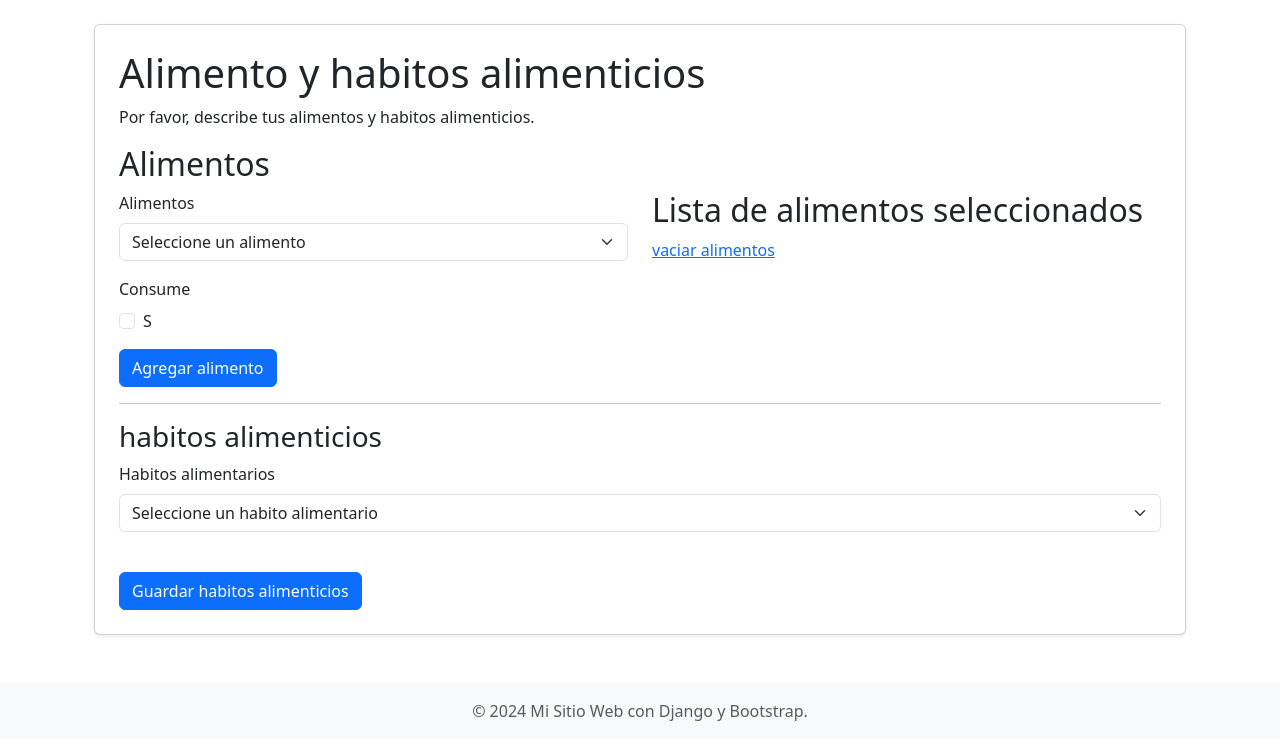
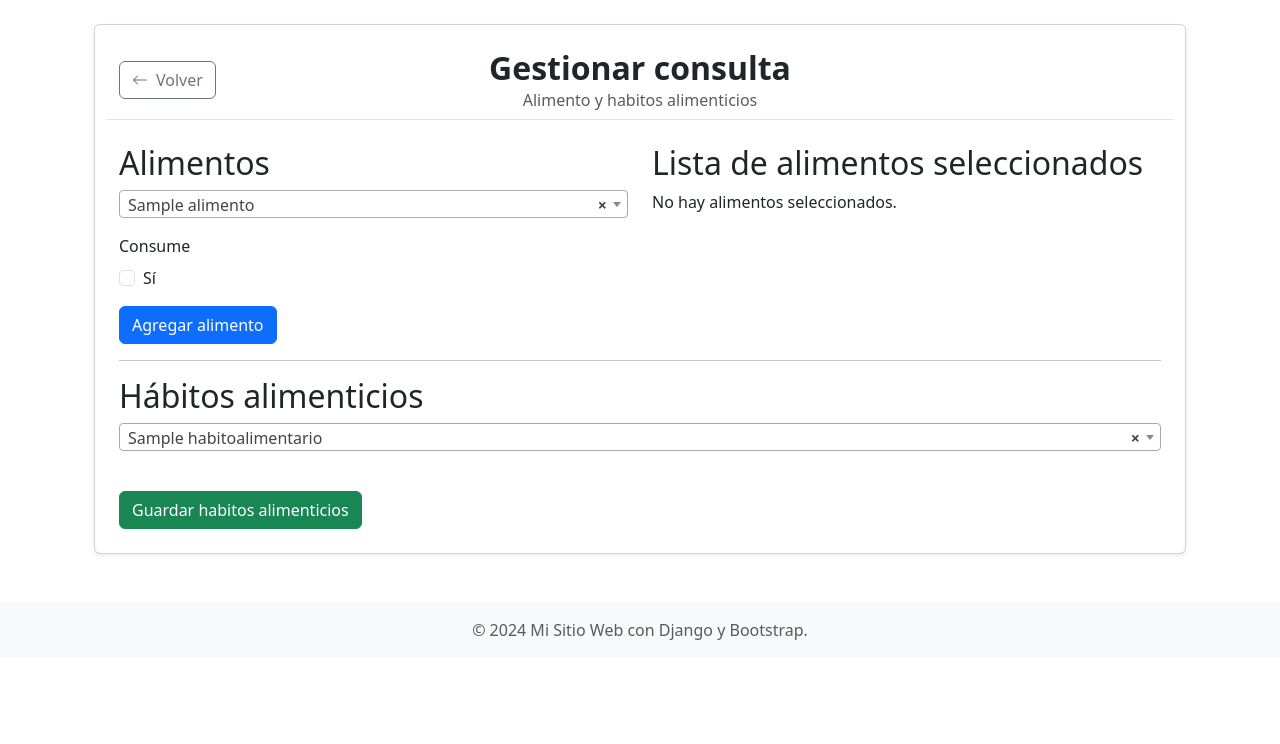
Before and after one commit to exebrites/sistema_nutricion, a Django app: page /alimentos_habitos/ in a window 1280 px wide. Shown: the part 56-800 px from the top of the page. Run offline with Django 5.2, Linux system fonts and the light colour scheme; tables that the repository leaves empty hold one stand-in row (values such as "Sample post"); parts of the project's set-up code (start-up, migrations or seed data) failed here and were passed over; some libraries are stand-ins or nearby versions.

Commit message:
feat:combo box aliementos y habitos alimenticios

```diff
--- a/nutricion/templates/consultas/alimentos_habitos.html
+++ b/nutricion/templates/consultas/alimentos_habitos.html
@@ -1,27 +1,38 @@
 {% extends "base.html" %}
 
+{% block extra_css %}
+<link href="https://cdn.jsdelivr.net/npm/select2@4.1.0-rc.0/dist/css/select2.min.css" rel="stylesheet" />
+{% endblock %}
+
 {% block content %}
-    <h1>Alimento y habitos alimenticios</h1>
-    <p>Por favor, describe tus alimentos y habitos alimenticios.</p>
-    <h2>Alimentos</h2>
+
+{% url 'index' as url_volver %}
+
+{% include 'components/page_header.html' with title="Gestionar consulta" subtitle="Alimento y habitos alimenticios" back_url=url_volver %}
 <div class="row">
     <div class="col-sm-6">
+        <h2>Alimentos</h2>
         <form action="{% url 'agregar_alimento' %}" method="post">
             {% csrf_token %}
             <div class="mb-3">
-                    <label for="alimentos" class="form-label">Alimentos</label>
-                    <select name="alimentos" id="alimentos" class="form-select">
+                <!-- <select name="alimentos" id="alimentos" class="form-select">
                         <option value="">Seleccione un alimento</option>
                         {% for a in alimentos %}
                             <option value="{{ a.id }}">{{ a.nombre }}</option>
                         {% endfor %}
+                    </select> -->
+                <select class="js-example-basic-single" name="alimentos" style="width: 100%;" class="form-select">
+                    {% for a in alimentos %}
+                    <option value="{{ a.id }}">{{ a.nombre }}</option>
+                    {% endfor %}
                 </select>
+
             </div>
             <div class="mb-3">
                 <label for="consume" class="form-label">Consume</label>
                 <div class="form-check">
                     <input class="form-check-input" type="checkbox" name="consume" id="consume">
-                        <label class="form-check-label" for="consume">S</label>
+                    <label class="form-check-label" for="consume">Sí</label>
                 </div>
             </div>
             <button type="submit" class="btn btn-primary">Agregar alimento</button>
@@ -29,8 +40,12 @@
     </div>
     <div class="col-sm-6">
         <h2>Lista de alimentos seleccionados</h2>
-            <a href="{% url 'vaciar_lista_alimentos_seleccionados' %}">vaciar alimentos</a>
+        {% if lista_alimentos_seleccionados %}
+        <a href="{% url 'vaciar_lista_alimentos_seleccionados' %}" class="btn btn-warning btn-sm">vaciar alimentos</a>
         <ul class="list-group">
+            {% else %}
+            <p>No hay alimentos seleccionados.</p>
+            {% endif %}
             {% for a in lista_alimentos_seleccionados %}
             <li class="list-group-item">{{ a.nombre }} ({{ a.consume|yesno:"Si,No" }})</li>
             {% endfor %}
@@ -38,22 +53,42 @@
     </div>
 </div>
 <hr>
-    <h3>habitos alimenticios</h3>
+<h2>Hábitos alimenticios</h2>
 <form action="{% url 'alimentos_habitos' %}" method="post">
 
     {% csrf_token %}
 
     <input type="hidden" name="paciente_id" value="{{ paciente.id }}">
     <div class="mb-3">
-            <label for="habitos" class="form-label">Habitos alimentarios</label>
-            <select name="habitos" id="habitos" class="form-select">
+
+        <!-- <select name="habitos" id="habitos" class="form-select">
             <option value="">Seleccione un habito alimentario</option>
+            {% for h in habitos_alimentarios %}
+            <option value="{{ h.id }}">{{ h.nombre }}</option>
+            {% endfor %}
+        </select> -->
+
+        <select class="js-example-basic-single" name="habitos" style="width: 100%;" class="form-select">
             {% for h in habitos_alimentarios %}
                 <option value="{{ h.id }}">{{ h.nombre }}</option>
             {% endfor %}
         </select>
     </div>
     <br>
-            <button type="submit" class="btn btn-primary">Guardar habitos alimenticios</button>
+    <button type="submit" class="btn btn-success">Guardar habitos alimenticios</button>
 </form>
 {% endblock %}
+{% block extra_js %}
+<script src="https://code.jquery.com/jquery-3.7.1.min.js"></script>
+
+<script src="https://cdn.jsdelivr.net/npm/select2@4.1.0-rc.0/dist/js/select2.min.js"></script>
+
+<script>
+    $(document).ready(function () {
+        $('.js-example-basic-single').select2({
+            placeholder: "Selecciona una opción",
+            allowClear: true
+        });
+    });
+</script>
+{% endblock %}
```
Lines whose indentation alone changed are shown as unchanged.
